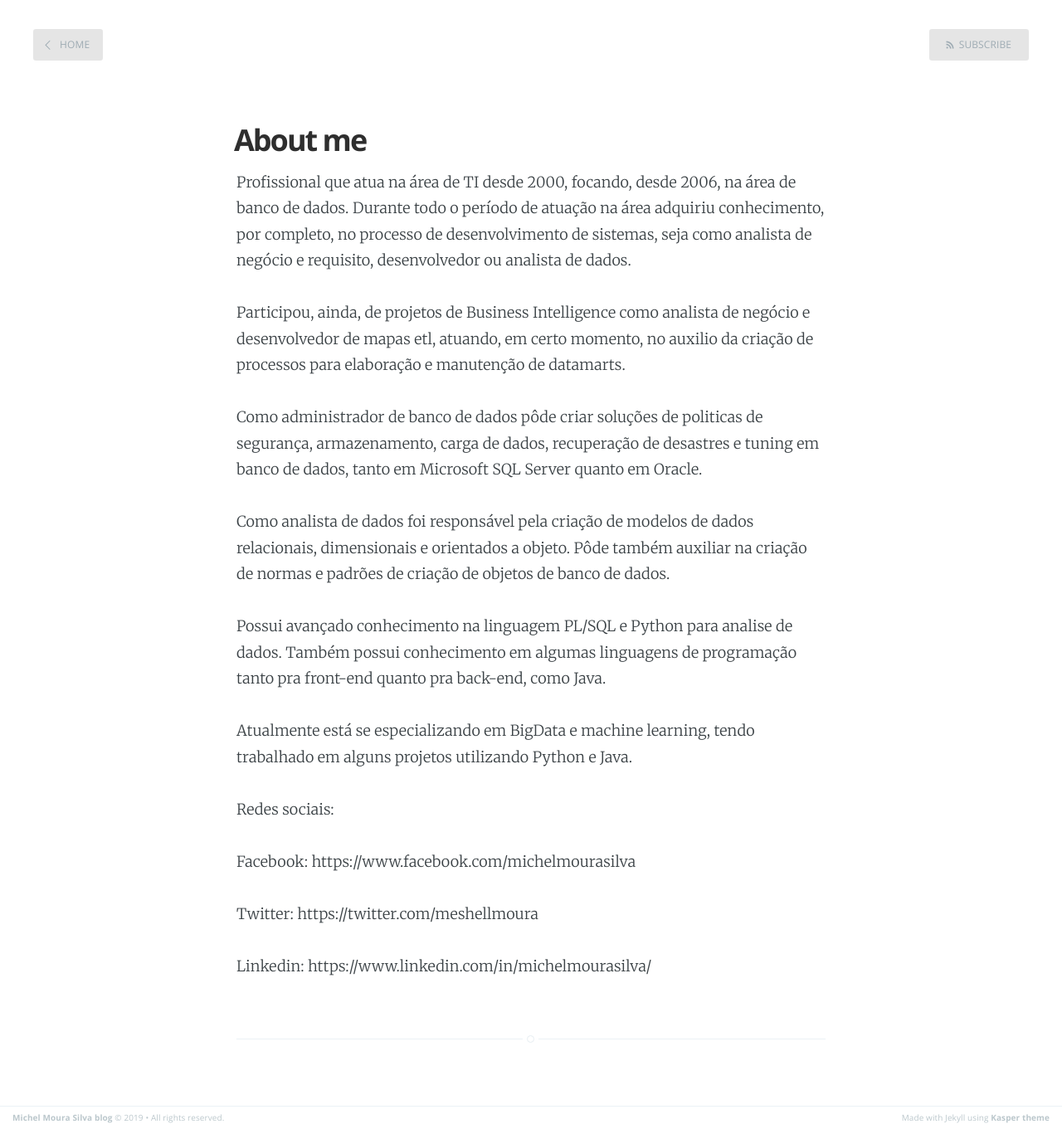
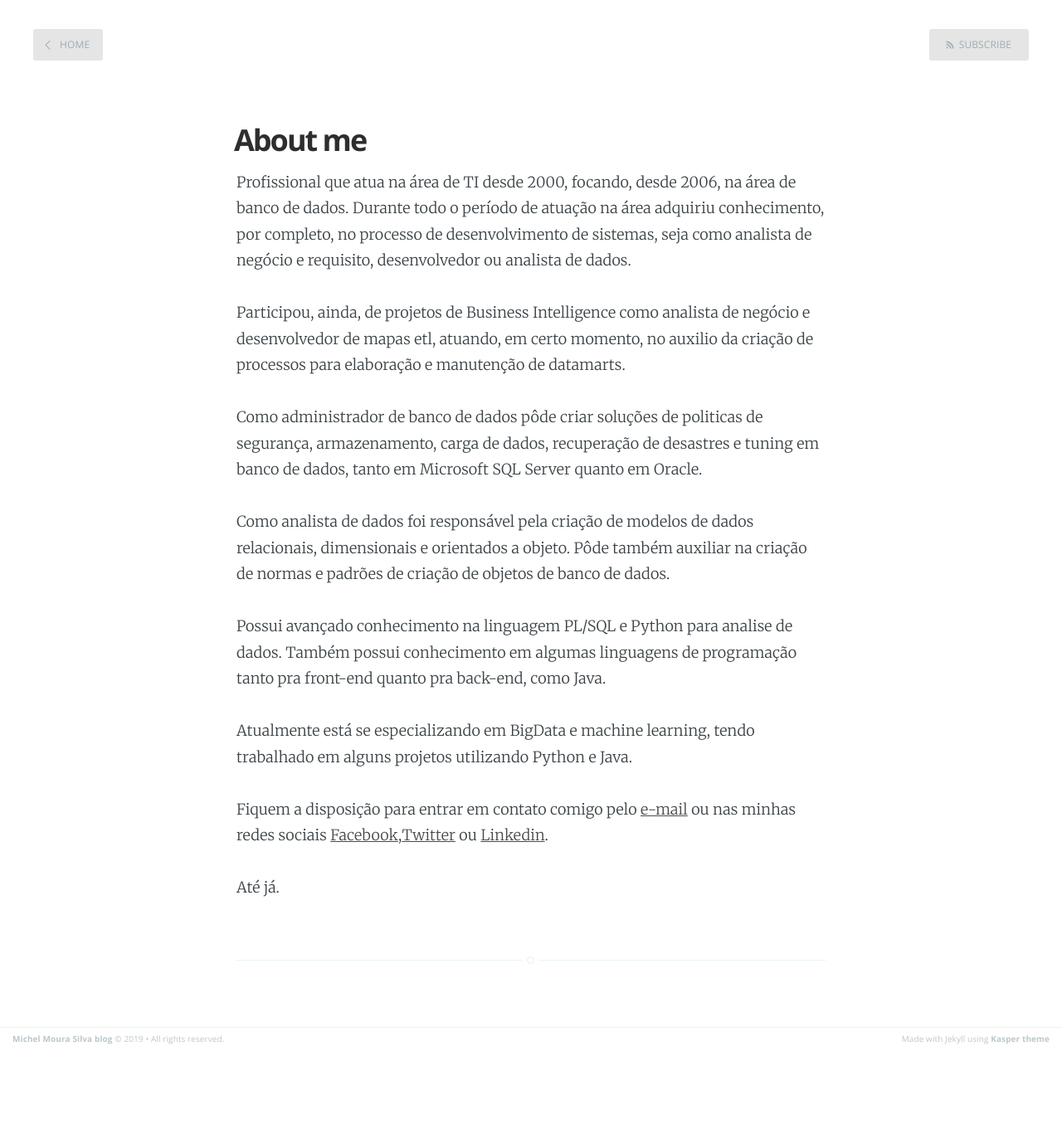
Before and after one commit to michelmourasilva/michelmourasilva.github.io, a Jekyll site: the page built from about.md, in a window 1280 px wide. Shown: the whole page at 83% size. Built offline with Jekyll 4.4.1, drawn with Linux system fonts in a browser that asks for light colours; after the commit the page ends 1267 px from its top, so only the background shows below that.

Commit message:
Update about.md

```diff
--- a/about.md
+++ b/about.md
@@ -16,10 +16,11 @@
 
 Atualmente está se especializando em BigData e machine learning, tendo trabalhado em alguns projetos utilizando Python e Java.
 
-Redes sociais:
+Fiquem a disposição para entrar em contato comigo pelo [e-mail] ou nas minhas redes sociais [Facebook],[Twitter] ou [Linkedin].
 
-  Facebook: https://www.facebook.com/michelmourasilva
+Até já.
 
-  Twitter: https://twitter.com/meshellmoura
-
-  Linkedin: https://www.linkedin.com/in/michelmourasilva/
+[Facebook]: https://www.facebook.com/michelmourasilva
+[Twitter]: https://twitter.com/meshellmoura
+[Linkedin]: https://www.linkedin.com/in/michelmourasilva/
+[e-mail]: michelmourasilva@gmail.com
```
